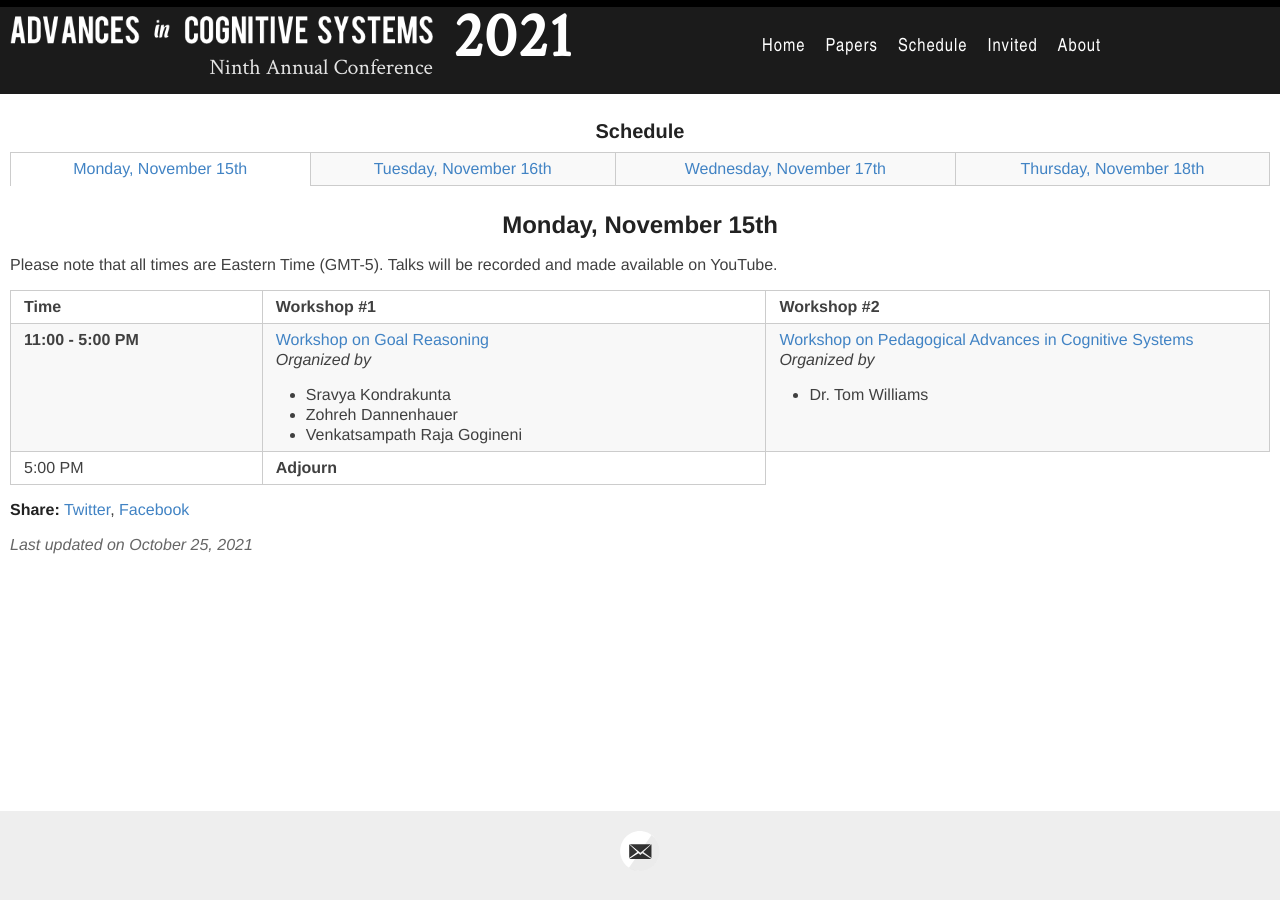
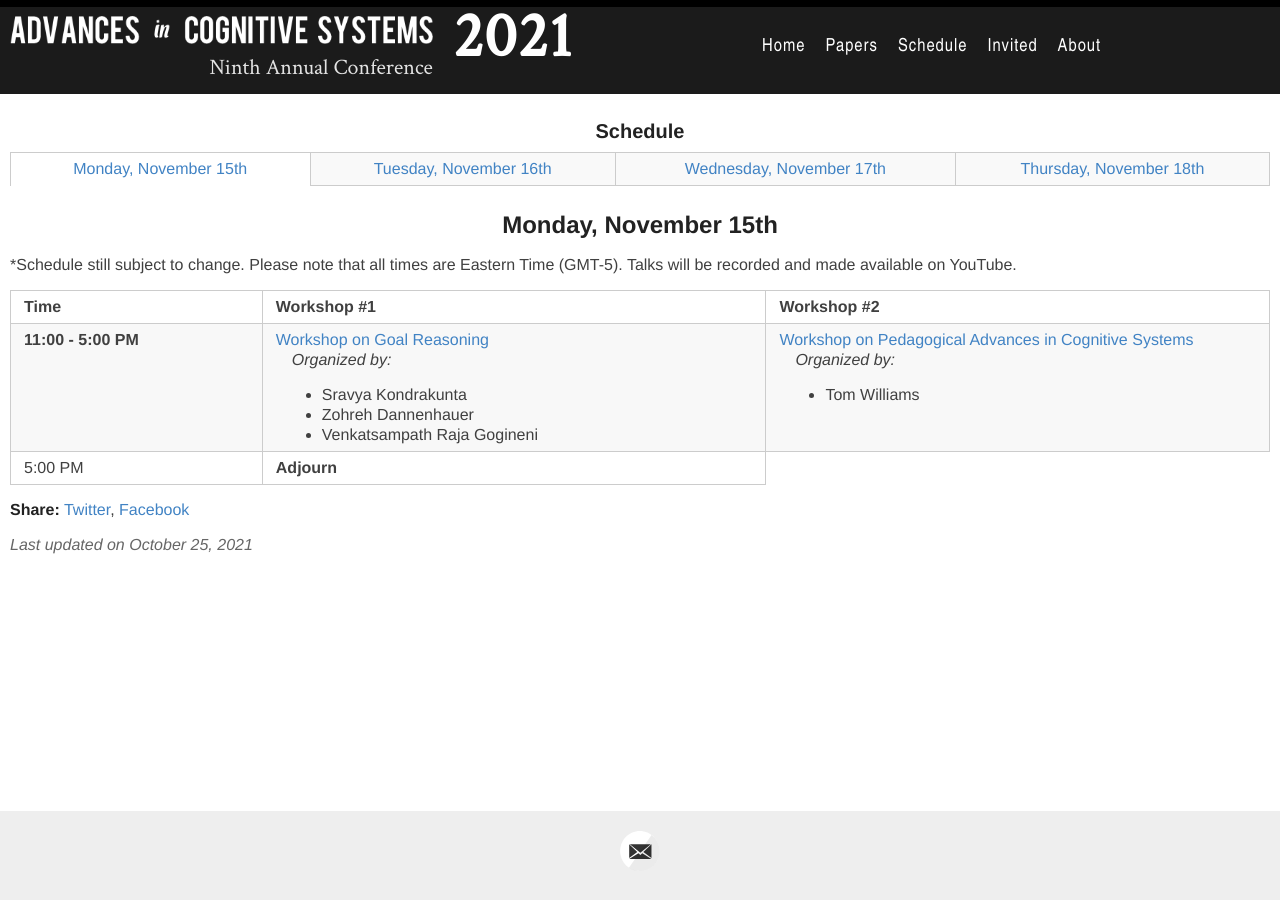
Before and after one commit to AdvancesInCognitiveSystems/acs2021, a Jekyll site: the page built from _days/monday-day0.md, in a window 1280 px wide. Built offline with Jekyll 4.4.1, drawn with Linux system fonts in a browser that asks for light colours.

Commit message:
add subject to change

```diff
--- a/_days/monday-day0.md
+++ b/_days/monday-day0.md
@@ -5,7 +5,7 @@ supertitle: Schedule
 day: day0
 ---
 
-Please note that all times are Eastern Time (GMT-5). Talks will be recorded
+*Schedule still subject to change. Please note that all times are Eastern Time (GMT-5). Talks will be recorded
 and made available on YouTube.
 <!-- You can watch the
      [recorded talks](https://www.youtube.com/playlist?list=PL-1wKlUbAzGTjZjLcOduALuoZ3aupVSqe) for this day.  (FIX LINK) -->
@@ -17,17 +17,25 @@ and made available on YouTube.
 </tr>
 <tr>
 <td> <b> 11:00 - 5:00 PM </b></td>
-<td><a href="https://sravya-kondrakunta.github.io/9thGoal-Reasoning-Workshop/index.html">Workshop on Goal Reasoning</a><br><i> Organized by</i>
+<td><a
+href="https://sravya-kondrakunta.github.io/9thGoal-Reasoning-Workshop/index.html">Workshop
+on Goal Reasoning</a><br>
+<div style="margin-left: 1em">
+<i> Organized by:</i>
 <ul>
 <li>Sravya Kondrakunta</li>
 <li>Zohreh Dannenhauer</li>
 <li>Venkatsampath Raja Gogineni</li>
 </ul>
+</div>
 </td>
-<td><a href="https://sites.google.com/view/pacs-2021">Workshop on Pedagogical Advances in Cognitive Systems</a><br><i> Organized by</i>
+<td><a href="https://sites.google.com/view/pacs-2021">Workshop on Pedagogical Advances in Cognitive Systems</a><br>
+<div style="margin-left: 1em">
+<i> Organized by:</i>
 <ul>
-<li>Dr. Tom Williams </li>
+<li>Tom Williams </li>
 </ul>
+</div>
 </td>
 </tr>
 
```
Also changed, not shown: _days/thursday-day3.md (+4 -4 lines), _days/tuesday-day1.md (+1 -1 lines), _days/wednesday-day2.md (+1 -1 lines).
